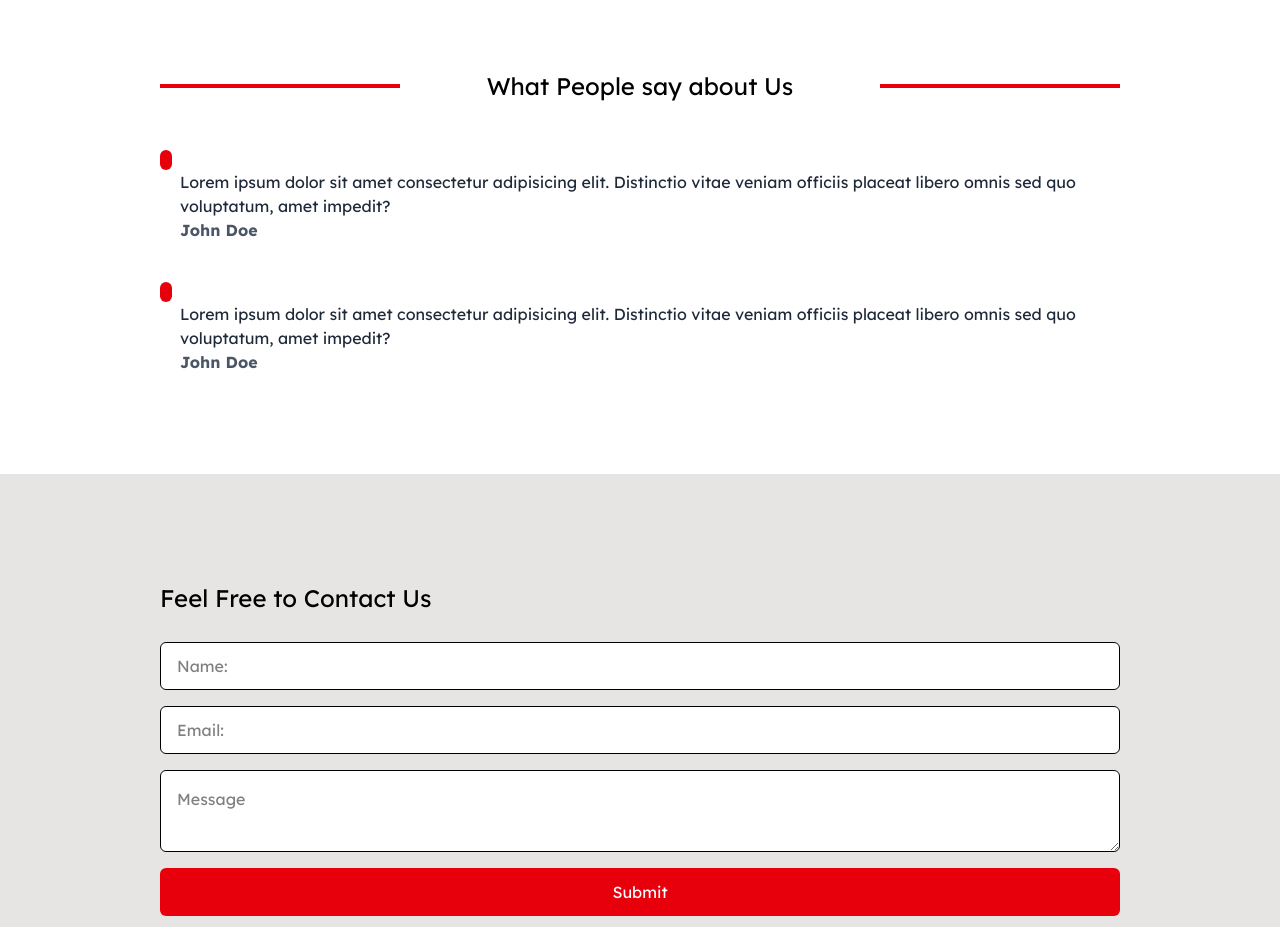
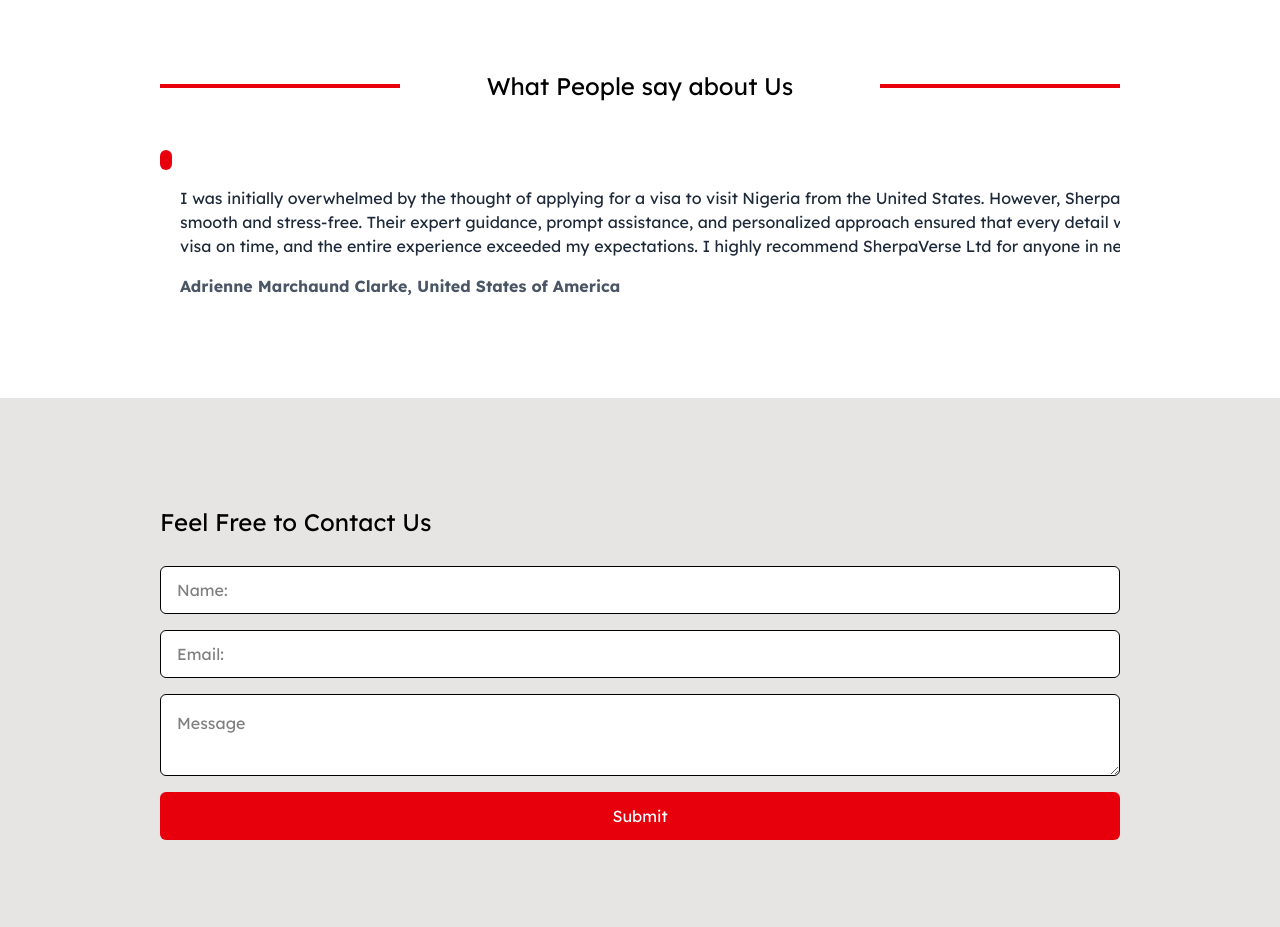
Before and after one commit to ikennaex/sherpaverse, a React (Vite) app: page / in a window 1280 px wide. Shown: the part 3920-4847 px from the top of the page. Built offline with nearby package versions, Linux system fonts and the light colour scheme.

Commit message:
testimonials

```diff
--- a/src/Components/Whatpeoplesay.jsx
+++ b/src/Components/Whatpeoplesay.jsx
@@ -4,12 +4,16 @@ import FadeIn from './fadein'
 const Whatpeoplesay = () => {
     const testimonials = [
         {
-            testimonial: "Lorem ipsum dolor sit amet consectetur adipisicing elit. Distinctio vitae veniam officiis placeat libero omnis sed quo voluptatum, amet impedit?",
-            name: "John Doe"
+            testimonial: "I was initially overwhelmed by the thought of applying for a visa to visit Nigeria from the United States. However, SherpaVerse Ltd made the entire process smooth and stress-free. Their expert guidance, prompt assistance, and personalized approach ensured that every detail was handled efficiently. I received my visa on time, and the entire experience exceeded my expectations. I highly recommend SherpaVerse Ltd for anyone in need of reliable visa processing services",
+            name: "Adrienne Marchaund Clarke, United States of America"
         },
         {
-            testimonial: "Lorem ipsum dolor sit amet consectetur adipisicing elit. Distinctio vitae veniam officiis placeat libero omnis sed quo voluptatum, amet impedit?",
-            name: "John Doe"
+            testimonial: "SherpaVerse Ltd made studying in Malaysia possible. Their expert guidance streamlined the entire process, and now I’m thriving academically. Thank you!",
+            name: "Busari Adebowale, Malaysia"
+        },
+        {
+            testimonial: "Thanks to SherpaVerse Ltd, I’m now going to study in Finland. Their seamless guidance made the process incredibly easy. Highly recommended",
+            name: "Ezekiel Ademola, Nigeria"
         },
     ]
   return (
@@ -22,12 +26,12 @@ const Whatpeoplesay = () => {
       </div>
       </FadeIn>
 
-      <div>
+      <div className='flex overflow-scroll'>
         {testimonials.map((item) => {
             return (
               <FadeIn duration = {100} >
-              <div className="lg:flex-col lg:items-start flex justify-center items-center py-5 ">
-                <div className="lg:h-5 lg:w-3 h-10 w-10 rounded-full bg-red-600"></div>
+              <div className="lg:flex-col lg:items-start w-lvw flex gap-4 flex-col justify-center items-center py-5 ">
+                <div className="lg:h-5 lg:w-3 h-3 w-10 rounded-full bg-red-600"></div>
                 <p className="text-gray-800 ml-5">{item.testimonial}</p>
                 <p className="text-gray-600 ml-5 font-bold">{item.name}</p>
               </div>
```
